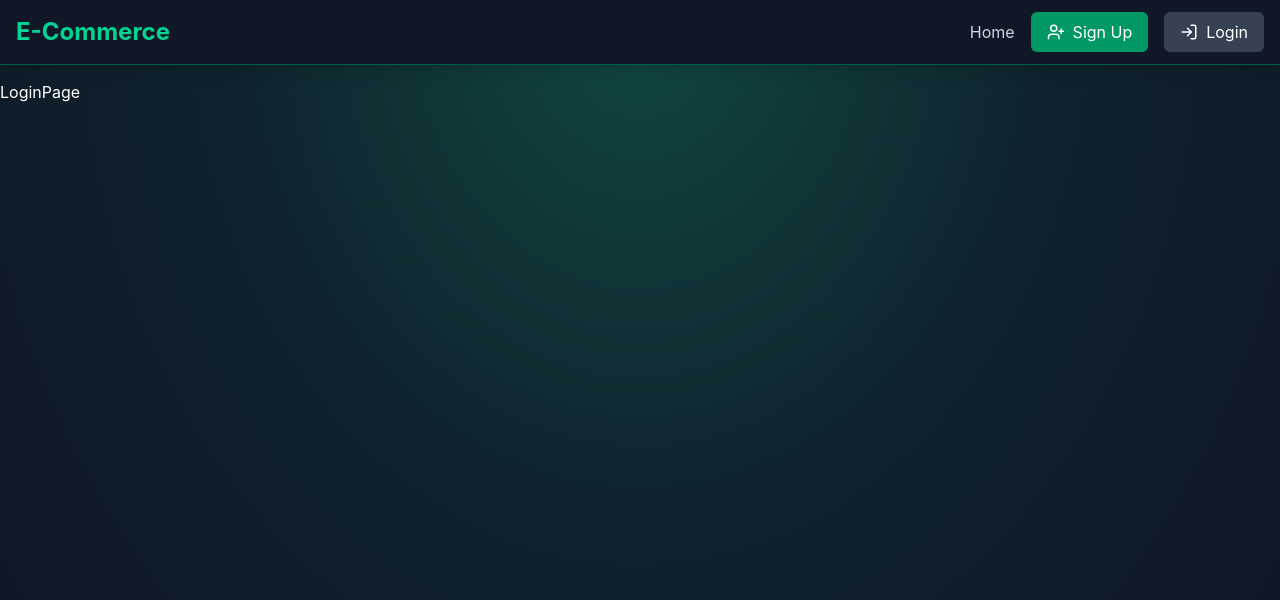
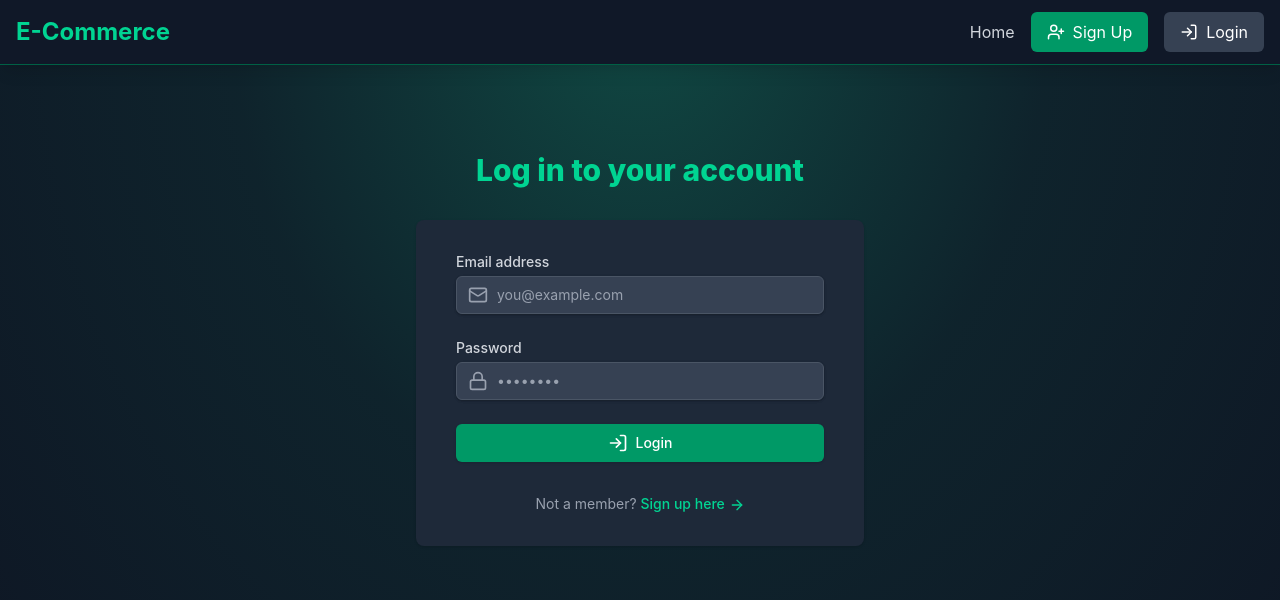
Before and after one commit to UsmanRizan/ecommerce, a React (Vite) app in the folder frontend/: page /login in a window 1280 px wide. Shown: the top 600 px of the page. Built offline with nearby package versions, Linux system fonts and the light colour scheme.

Commit message:
Login and signup Page Design

```diff
--- a/frontend/src/pages/LoginPage.jsx
+++ b/frontend/src/pages/LoginPage.jsx
@@ -1,5 +1,126 @@
+import { useState } from "react";
+import { motion } from "framer-motion";
+import { Link } from "react-router-dom";
+import { LogIn, Mail, Lock, ArrowRight, Loader } from "lucide-react";
+
 function LoginPage() {
-  return <div>LoginPage</div>;
+  const loading = false;
+  const [email, setEmail] = useState("");
+  const [password, setPassword] = useState("");
+  const handleSubmit = (e) => {
+    e.preventDefault();
+    console.log({ email, password });
+    // Handle form submission logic here
+  };
+  return (
+    <div className="flex flex-col justify-center py-12 sm:px-6 lg:px-8">
+      <motion.div
+        className="sm:mx-auto sm:w-full sm:max-w-md"
+        initial={{ opacity: 0, y: -20 }}
+        animate={{ opacity: 1, y: 0 }}
+        transition={{ duration: 0.8 }}
+      >
+        <h2 className="mt-6 text-center text-3xl font-extrabold text-emerald-400">
+          Log in to your account
+        </h2>
+      </motion.div>
+
+      <motion.div
+        className="mt-8 sm:mx-auto sm:w-full sm:max-w-md"
+        initial={{ opacity: 0, y: 20 }}
+        animate={{ opacity: 1, y: 0 }}
+        transition={{ duration: 0.8, delay: 0.2 }}
+      >
+        <div className="bg-gray-800 py-8 px-4 shadow sm:rounded-lg sm:px-10">
+          <form onSubmit={handleSubmit} className="space-y-6">
+            <div>
+              <label
+                htmlFor="email"
+                className="block text-sm font-medium text-gray-300"
+              >
+                Email address
+              </label>
+              <div className="mt-1 relative rounded-md shadow-sm">
+                <div className="absolute inset-y-0 left-0 pl-3 flex items-center pointer-events-none">
+                  <Mail className="h-5 w-5 text-gray-400" aria-hidden="true" />
+                </div>
+                <input
+                  id="email"
+                  type="email"
+                  required
+                  value={email}
+                  onChange={(e) => setEmail(e.target.value)}
+                  className=" block w-full px-3 py-2 pl-10 bg-gray-700 border border-gray-600
+									rounded-md shadow-sm
+									 placeholder-gray-400 focus:outline-none focus:ring-emerald-500
+									 focus:border-emerald-500 sm:text-sm"
+                  placeholder="you@example.com"
+                />
+              </div>
+            </div>
+
+            <div>
+              <label
+                htmlFor="password"
+                className="block text-sm font-medium text-gray-300"
+              >
+                Password
+              </label>
+              <div className="mt-1 relative rounded-md shadow-sm">
+                <div className="absolute inset-y-0 left-0 pl-3 flex items-center pointer-events-none">
+                  <Lock className="h-5 w-5 text-gray-400" aria-hidden="true" />
+                </div>
+                <input
+                  id="password"
+                  type="password"
+                  required
+                  value={password}
+                  onChange={(e) => setPassword(e.target.value)}
+                  className=" block w-full px-3 py-2 pl-10 bg-gray-700 border border-gray-600
+									rounded-md shadow-sm placeholder-gray-400 focus:outline-none focus:ring-emerald-500 focus:border-emerald-500 sm:text-sm"
+                  placeholder="••••••••"
+                />
+              </div>
+            </div>
+
+            <button
+              type="submit"
+              className="w-full flex justify-center py-2 px-4 border border-transparent
+							rounded-md shadow-sm text-sm font-medium text-white bg-emerald-600
+							 hover:bg-emerald-700 focus:outline-none focus:ring-2 focus:ring-offset-2
+							  focus:ring-emerald-500 transition duration-150 ease-in-out disabled:opacity-50"
+              disabled={loading}
+            >
+              {loading ? (
+                <>
+                  <Loader
+                    className="mr-2 h-5 w-5 animate-spin"
+                    aria-hidden="true"
+                  />
+                  Loading...
+                </>
+              ) : (
+                <>
+                  <LogIn className="mr-2 h-5 w-5" aria-hidden="true" />
+                  Login
+                </>
+              )}
+            </button>
+          </form>
+
+          <p className="mt-8 text-center text-sm text-gray-400">
+            Not a member?{" "}
+            <Link
+              to="/signup"
+              className="font-medium text-emerald-400 hover:text-emerald-300"
+            >
+              Sign up here <ArrowRight className="inline h-4 w-4" />
+            </Link>
+          </p>
+        </div>
+      </motion.div>
+    </div>
+  );
 }
 
 export default LoginPage;
```
